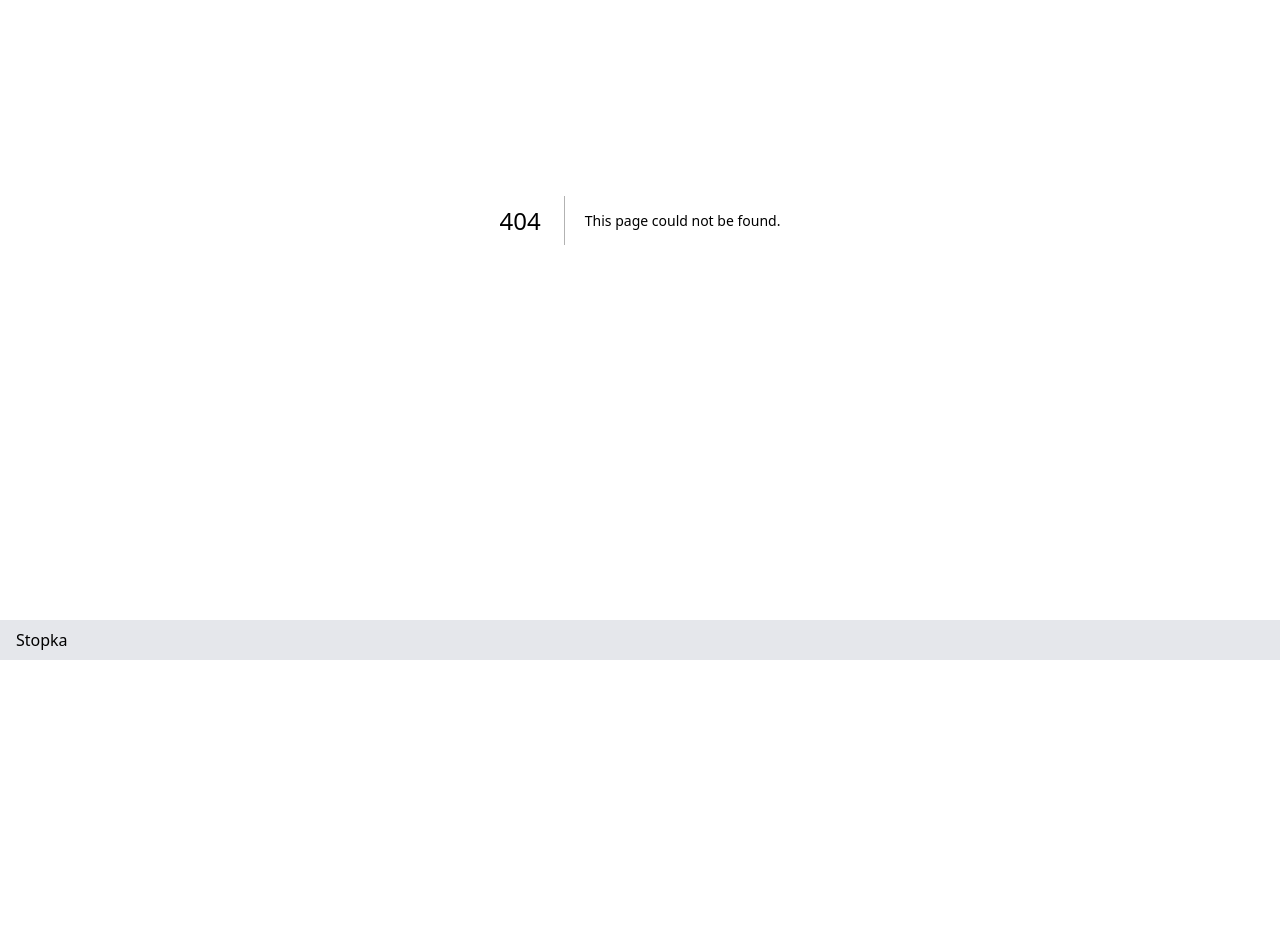
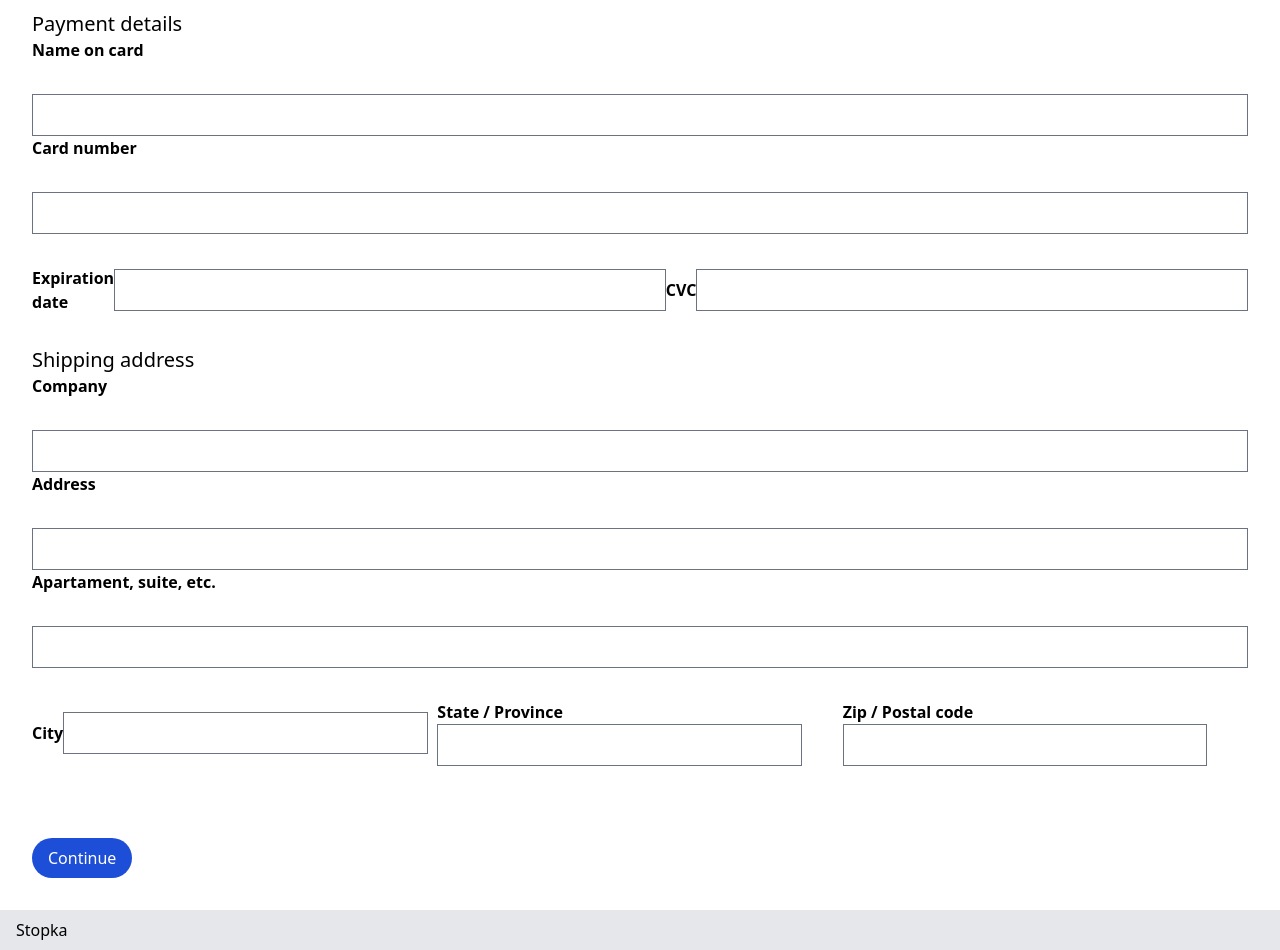
Before and after one commit to k-czech/next-store, a Next.js app: page /checkout in a window 1280 px wide. Before the commit this address had no page. Shown: the part 220-1170 px from the top of the page. Before the commit the page ends 880 px from the top, so only its background shows below. Built offline with nearby package versions, Linux system fonts and the light colour scheme.

Commit message:
feat: added Checkout form and forms plugins from tailwind css

```diff
--- /dev/null
+++ b/components/CheckoutForm.tsx
@@ -0,0 +1,106 @@
+import { FormEventHandler } from 'react'
+import { Main } from './Main'
+
+interface CheckoutFormProps {
+  email: string
+  nameOnCard: string
+  cardNumber: string
+  expirationDate: string
+  cvc: string
+  apartament: string
+  city: string
+  state: string
+  company: string
+  address: string
+}
+
+export const CheckoutForm = () => {
+  const handleSubmit: FormEventHandler<HTMLFormElement> = e => {
+    e.preventDefault()
+    console.log(e)
+  }
+  return (
+    <div>
+      <Main>
+        <form className="space-y-8 bg-white p-8" onSubmit={handleSubmit}>
+          <h2 className="text-xl ">Contact Information</h2>
+          <label className="font-semibold">Email</label>
+          <input className="w-full" name="email" id="email" type="email" />
+          <h2 className="text-xl ">Payment details</h2>
+          <label className="font-semibold">Name on card</label>
+          <input
+            className="w-full"
+            id="nameOnCard"
+            name="nameOnCard"
+            type="text"
+          />
+          <label className="font-semibold">Card number</label>
+          <input
+            className="w-full"
+            id="cardNumber"
+            name="cardNumber"
+            type="text"
+          />
+          <div className="flex flex-col lg:flex-row lg:items-center lg:justify-between space-y-8 lg:space-y-0">
+            <label className="font-semibold">Expiration date</label>
+            <input
+              className="w-full lg:w-[90%]"
+              id="expirationDate"
+              type="text"
+              name="expirationDate"
+            />
+            <label className="font-semibold">CVC</label>
+            <input
+              className="w-full lg:w-[90%]"
+              id="cvc"
+              name="cvc"
+              type="text"
+            />
+          </div>
+          <h2 className="text-xl ">Shipping address</h2>
+          <label className="font-semibold">Company</label>
+          <input className="w-full" id="company" type="text" name="company" />
+          <label className="font-semibold">Address</label>
+          <input className="w-full" id="address" type="text" name="address" />
+          <label className="font-semibold">Apartament, suite, etc.</label>
+          <input
+            className="w-full"
+            id="apartament"
+            type="text"
+            name="apartament"
+          />
+          <div className="flex flex-col lg:flex-row lg:items-center lg:justify-between space-y-8 lg:space-y-0 pb-10">
+            <div className="w-full">
+              <label className="font-semibold">City</label>
+              <input
+                className="w-full lg:w-[90%]"
+                id="city"
+                type="text"
+                name="city"
+              />
+            </div>
+            <div className="w-full">
+              <label className="font-semibold">State / Province</label>
+              <input
+                className="w-full lg:w-[90%]"
+                id="state"
+                type="text"
+                name="state"
+              />
+            </div>
+            <div className="w-full">
+              <label className="font-semibold">Zip / Postal code</label>
+              <input className="w-full lg:w-[90%]" id="zip" type="text" />
+            </div>
+          </div>
+          <button
+            type="submit"
+            className="px-4 py-2 rounded-full bg-blue-700 text-white"
+          >
+            Continue
+          </button>
+        </form>
+      </Main>
+    </div>
+  )
+}
--- /dev/null
+++ b/pages/checkout.tsx
@@ -0,0 +1,12 @@
+import { CheckoutForm } from '@/components/CheckoutForm'
+import { Main } from '@/components/Main'
+
+const CheckoutPage = () => {
+  return (
+    <Main>
+      <CheckoutForm />
+    </Main>
+  )
+}
+
+export default CheckoutPage
--- a/tailwind.config.js
+++ b/tailwind.config.js
@@ -1,18 +1,18 @@
 /** @type {import('tailwindcss').Config} */
 module.exports = {
   content: [
-    "./pages/**/*.{js,ts,jsx,tsx,mdx}",
-    "./components/**/*.{js,ts,jsx,tsx,mdx}",
-    "./app/**/*.{js,ts,jsx,tsx,mdx}",
+    './pages/**/*.{js,ts,jsx,tsx,mdx}',
+    './components/**/*.{js,ts,jsx,tsx,mdx}',
+    './app/**/*.{js,ts,jsx,tsx,mdx}',
   ],
   theme: {
     extend: {
       backgroundImage: {
-        "gradient-radial": "radial-gradient(var(--tw-gradient-stops))",
-        "gradient-conic":
-          "conic-gradient(from 180deg at 50% 50%, var(--tw-gradient-stops))",
+        'gradient-radial': 'radial-gradient(var(--tw-gradient-stops))',
+        'gradient-conic':
+          'conic-gradient(from 180deg at 50% 50%, var(--tw-gradient-stops))',
       },
     },
   },
-  plugins: [require("@tailwindcss/typography")],
-};
+  plugins: [require('@tailwindcss/typography'), require('@tailwindcss/forms')],
+}
```
Also changed, not shown: package.json (+5 -2 lines), 1 other file (tests, documents, lock files or other folders).
